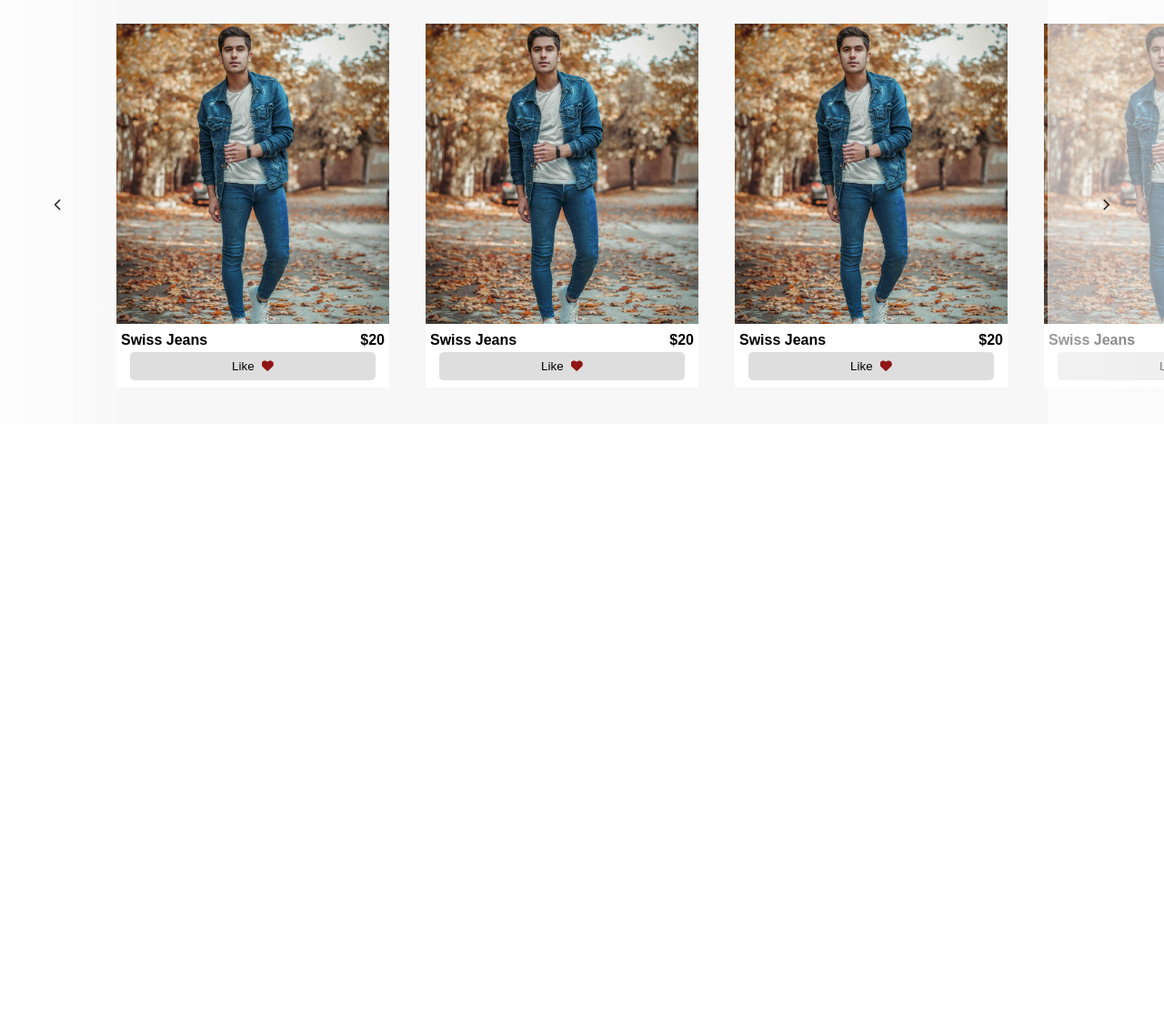
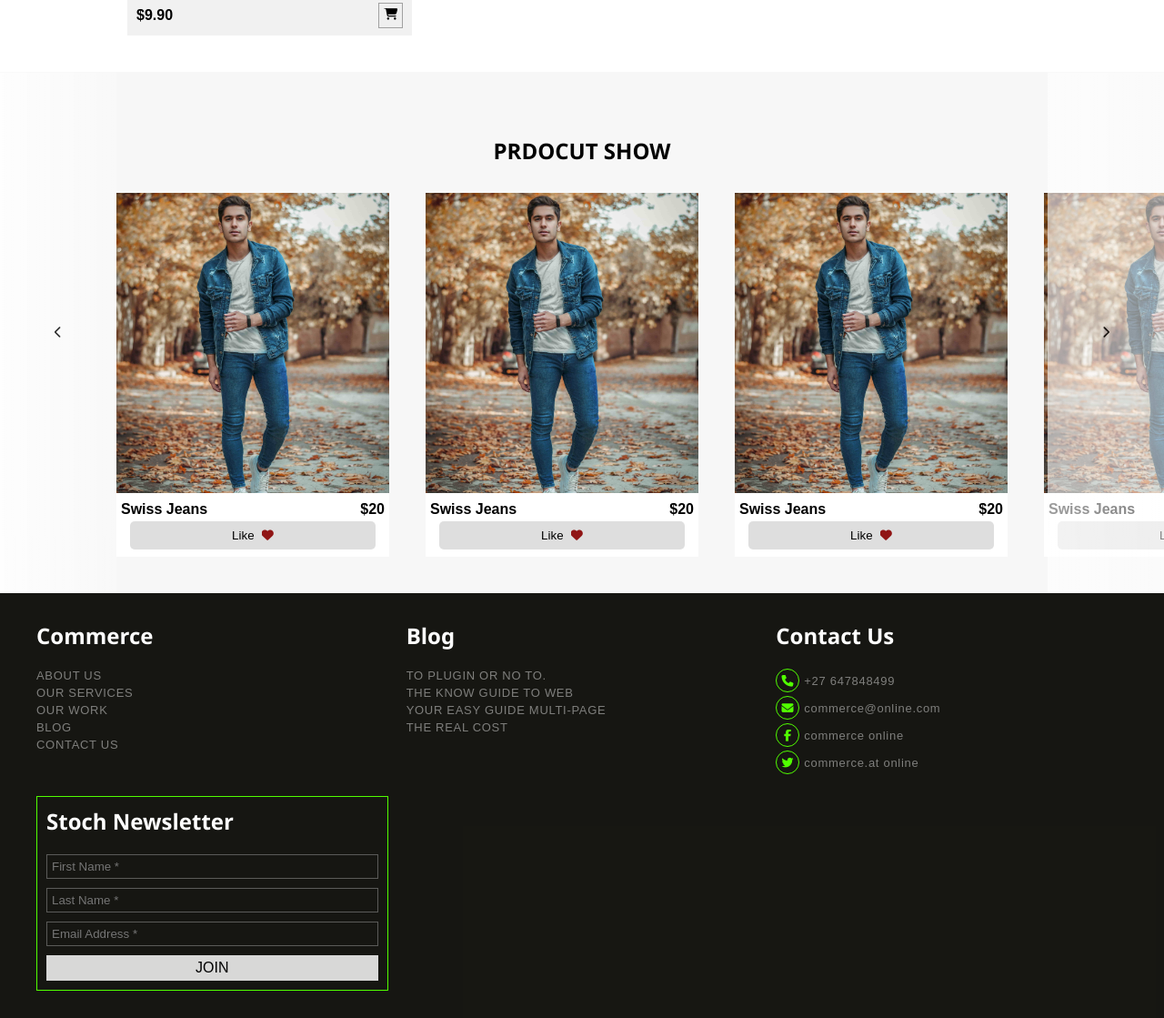
Before and after one commit to ahmed-shiiqaaye/my-ecommerce-training, a plain HTML site: page index.html in a window 1280 px wide. Shown: the part 1379-2498 px from the top of the page at 91% size. Before the commit the page ends 1845 px from the top, so only its background shows below. Drawn offline with Linux system fonts and the light colour scheme.

Commit message:
more addition

```diff
--- a/index.html
+++ b/index.html
@@ -48,6 +48,9 @@
     </div>
 </div>
 <div class="shopping">
+    <div class="title">
+        <h2>shopping cart</h2>
+    </div>
     <div class="container">
         <div class="card">
             <img src="./img/fa11-min.jpg" class="image" alt="">
@@ -80,6 +83,9 @@
     </div>
 </div>
 <div class=" products">
+    <div class="title">
+        <h2>prdocut show</h2>
+    </div>
     <button class="btn prev"><i class="fa fa-chevron-left"></i></button>
     <button class="btn next"><i class="fa fa-chevron-right"></i></button>
     <div class="product-container">
@@ -118,6 +124,62 @@
     </div>
 </div>
 
+<footer class="footer">
+    <div class="container-footer">
+        <div class="grid">
+            <div class="card">
+                <h2>Commerce</h2>
+                <ul>
+                    <li>about us</li>
+                    <li>our services</li>
+                    <li>our work</li>
+                    <li>blog</li>
+                    <li>Contact us</li>
+                </ul>
+            </div>
+            <div class="card">
+                <h2>blog</h2>
+                <ul>
+                    <li>to plugin or no to.</li>
+                    <li>the know guide to web</li>
+                    <li>your easy guide multi-page </li>
+                    <li>the real cost</li>
+                </ul>
+            </div>
+            <div class="card">
+                <h2>contact us</h2>
+                <ul>
+                    <li>
+                        <span class="icon"><i class="fa fa-phone"></i></span>
+                        <span class="name">+27 647848499</span>
+                    </li>
+                    <li>
+                        <span class="icon"><i class="fa fa-envelope"></i></span>
+                        <span class="name email">commerce@online.com</span>
+                    </li>
+                    <li>
+                        <span class="icon"><i class="fa fa-facebook"></i></span>
+                        <span class="name">commerce online</span>
+                    </li>
+                    <li>
+                        <span class="icon"><i class="fa fa-twitter"></i></span>
+                        <span class="name">commerce.at Online</span>
+                    </li>
+                </ul>
+            </div>
+            <div class="card">
+                <form>
+                    <h2>stoch newsletter</h2>
+                    <input type="text" placeholder="First Name *">
+                    <input type="text" placeholder="Last Name *">
+                    <input type="email" placeholder="Email Address *">
+                    <button class="btn">join</button>
+                </form>
+            </div>
+        </div>
+    </div>
+</footer>
+
 
 
 
--- a/main.css
+++ b/main.css
@@ -74,6 +74,12 @@ img{
     width: 100%;
     height: 100%;
     object-fit: cover;
+}
+.title{
+    text-align: center;
+    text-transform: uppercase;
+    font-family: 'Segoe UI', Tahoma, Geneva, Verdana, sans-serif;
+    padding: 30px 0;
 }
 .shopping .container{
     display: grid;
@@ -263,3 +269,77 @@ img{
     background: linear-gradient(to right,rgba(255, 255, 255, 1),rgba(255, 255, 255, 0.3));
     left: 0;
 }
+
+.footer{
+    background: rgba(5,5,0,.93);
+    padding: 10px 0;
+}
+.footer .container-footer{
+    max-width: 1200px;
+    margin: 0 auto;
+    padding: 0 20px;
+}
+.footer .container-footer .grid{
+    padding: 20px 0;
+    display: grid;
+    gap: 20px;
+    grid-template-columns: repeat(auto-fit,minmax(300px,1fr));
+    color: white;
+}
+.footer .container-footer .grid .card h2{
+    margin-bottom: 20px;
+    font-family: 'Segoe UI', Tahoma, Geneva, Verdana, sans-serif;
+    text-transform: capitalize;
+}
+.footer .container-footer .grid .card ul li{
+    color: rgba(255, 255, 255, 0.45);
+    text-transform: uppercase;
+    font-size: 13px;
+    letter-spacing: .7px;
+    margin-bottom: 4px;
+}
+.footer .container-footer .grid .card ul li{
+    display: flex;
+    justify-content: flex-start;
+    align-items: center;
+}
+.footer .container-footer .grid .card ul li .icon{
+  color: rgb(81, 255, 0);
+  border: 1px solid rgb(81, 255, 0);
+  height: 20px;
+  width: 20px;
+  display: flex;
+  justify-content: center;
+  align-items: center;
+  border-radius: 100%;
+  padding: 2px;
+  margin-right: 5px;
+}
+.footer .container-footer .grid .card ul li .name{
+    text-transform: lowercase;
+}
+.footer .container-footer .grid .card:last-child{
+    border: 1px solid rgb(81, 255, 0);
+   padding: 10px;
+}
+.footer .container-footer .grid .card:last-child input{
+    padding: 5px;
+    width: 100%;
+    margin-bottom: 10px;
+    background: transparent;
+    border: 1px solid rgba(250,250,250,.3);
+    box-sizing: border-box;
+    outline: none;
+    color: rgba(255, 255, 255, 0.773);
+}
+.footer .container-footer .grid .card:last-child .btn{
+    display: block;
+    width: 100%;
+    padding: 5px;
+    text-transform: uppercase;
+    font-size: 16px;
+    outline: none;
+    border: 0;
+    background: rgba(255, 255, 255, 0.83);
+    color:black;
+}
```
